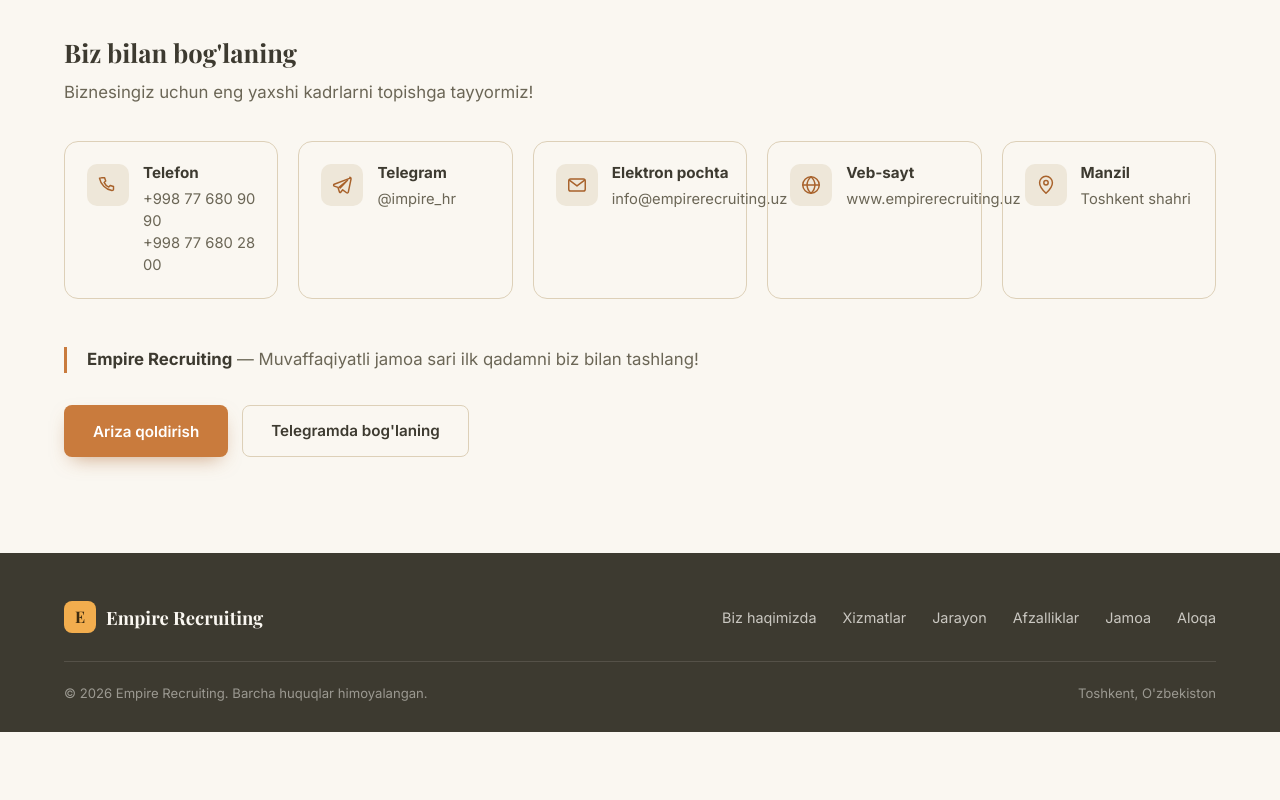
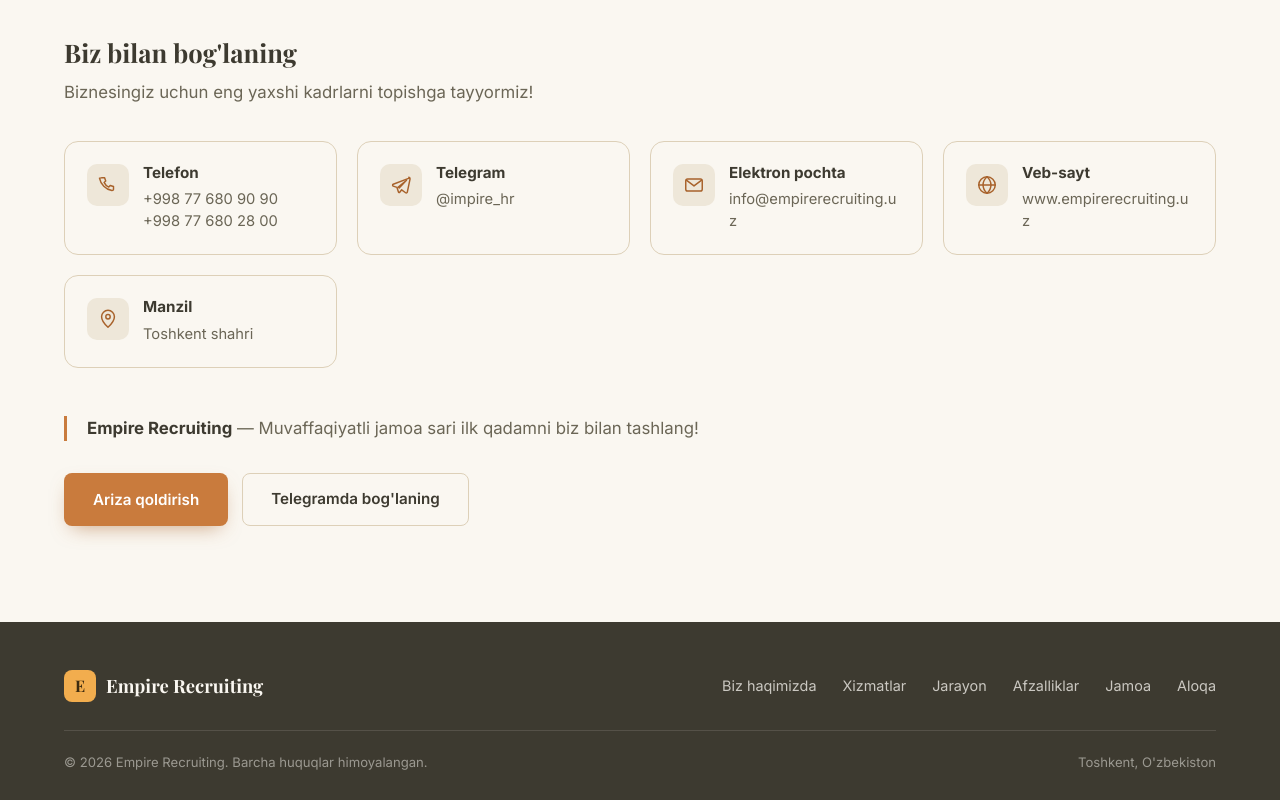
Before and after one commit to marketproacademy255/empirerecruiting, a React (Vite) app: page / in a window 1280 px wide. Shown: the part 7843-8643 px from the top of the page. Before the commit the page ends 8575 px from the top, so only its background shows below. Built offline with nearby package versions, Linux system fonts and the light colour scheme.

Commit message:
Bog'lanish kartalarini kattalashtirish: telefon va pochta katakdan chiqmaydi

```diff
--- a/src/components/FutureContact.module.css
+++ b/src/components/FutureContact.module.css
@@ -49,7 +49,7 @@
 
 .contactGrid {
   display: grid;
-  grid-template-columns: repeat(auto-fit, minmax(200px, 1fr));
+  grid-template-columns: repeat(auto-fit, minmax(260px, 1fr));
   gap: 20px;
   margin-top: 36px;
 }
@@ -61,6 +61,7 @@
   display: flex;
   gap: 14px;
   align-items: flex-start;
+  min-width: 0;
 }
 
 .iconWrap {
@@ -74,6 +75,11 @@
   flex-shrink: 0;
 }
 
+.contactInfo {
+  flex: 1;
+  min-width: 0;
+}
+
 .contactCard h4 {
   font-size: 0.95rem;
   font-family: var(--font-sans);
@@ -85,10 +91,16 @@
 .contactCard p {
   font-size: 0.92rem;
   color: var(--color-text-soft);
+  overflow-wrap: break-word;
+  word-break: break-word;
 }
 
 .contactCard a {
   display: block;
+}
+
+.phoneNumber {
+  white-space: nowrap;
 }
 
 .closing {
--- a/src/components/FutureContact.tsx
+++ b/src/components/FutureContact.tsx
@@ -57,10 +57,10 @@ function FutureContact({ onApply }: Props) {
             <div className={styles.iconWrap}>
               <PhoneIcon />
             </div>
-            <div>
+            <div className={styles.contactInfo}>
               <h4>Telefon</h4>
               {PHONE_NUMBERS.map((number) => (
-                <a key={number} href={`tel:${number.replace(/\s/g, "")}`}>
+                <a key={number} href={`tel:${number.replace(/\s/g, "")}`} className={styles.phoneNumber}>
                   {number}
                 </a>
               ))}
@@ -71,7 +71,7 @@ function FutureContact({ onApply }: Props) {
             <div className={styles.iconWrap}>
               <TelegramIcon />
             </div>
-            <div>
+            <div className={styles.contactInfo}>
               <h4>Telegram</h4>
               <a href={TELEGRAM_LINK} target="_blank" rel="noopener noreferrer">
                 @impire_hr
@@ -83,7 +83,7 @@ function FutureContact({ onApply }: Props) {
             <div className={styles.iconWrap}>
               <MailIcon />
             </div>
-            <div>
+            <div className={styles.contactInfo}>
               <h4>Elektron pochta</h4>
               <a href="mailto:info@empirerecruiting.uz">
                 info@empirerecruiting.uz
@@ -95,7 +95,7 @@ function FutureContact({ onApply }: Props) {
             <div className={styles.iconWrap}>
               <GlobeIcon />
             </div>
-            <div>
+            <div className={styles.contactInfo}>
               <h4>Veb-sayt</h4>
               <p>www.empirerecruiting.uz</p>
             </div>
@@ -105,7 +105,7 @@ function FutureContact({ onApply }: Props) {
             <div className={styles.iconWrap}>
               <MapPinIcon />
             </div>
-            <div>
+            <div className={styles.contactInfo}>
               <h4>Manzil</h4>
               <p>Toshkent shahri</p>
             </div>
```
